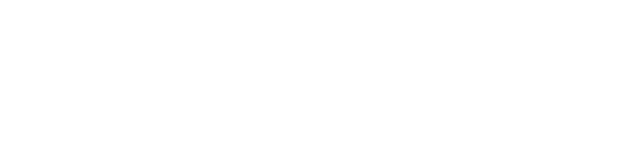
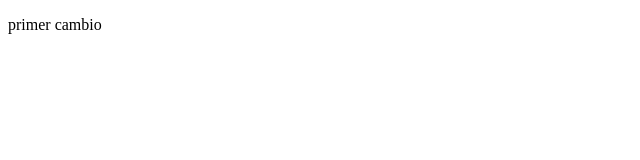
Before and after one commit to JorgeLSa/test_GitHub, a plain HTML site: page index.html in a window 1280 px wide. Shown: the whole page, without its empty margins (0-640 px from the left). Drawn offline with Linux system fonts and the light colour scheme.

Commit message:
Contenedor DIV agregado

```diff
--- a/index.html
+++ b/index.html
@@ -8,6 +8,11 @@
 
 </head>
 <body>
-
+    <!-- contenedor DIV-->
+    <div class="container">
+        <div class="row">
+            <p>primer cambio</p>
+        </div>
+    </div>
 </body>
 </html>
```
